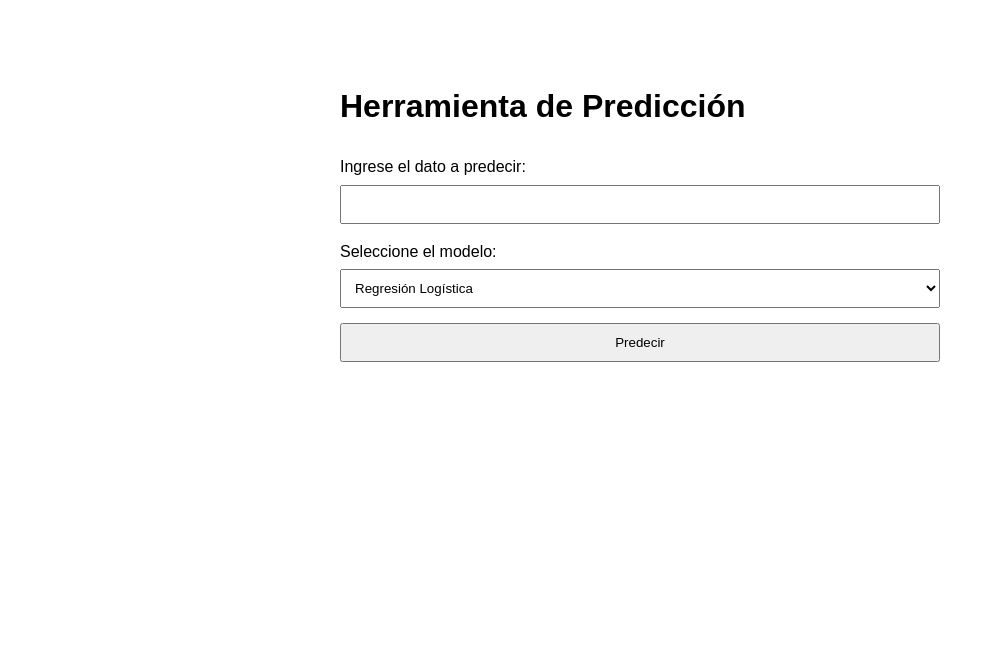
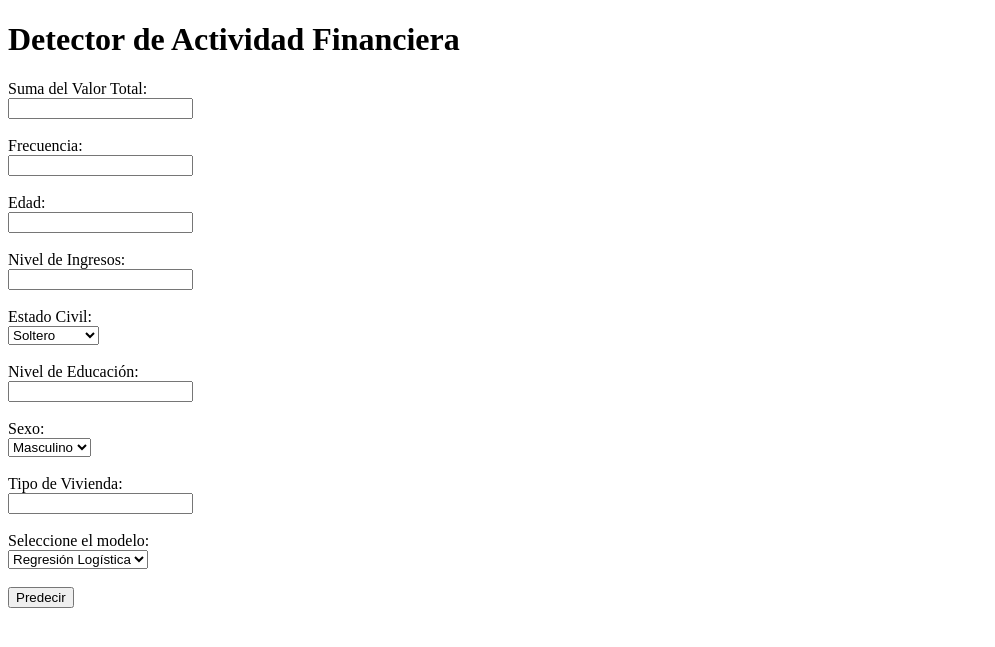
Before and after one commit to Mateo-Sudo-24/Proyecto_Fundamentos_IA, a Flask app: page / in a window 1280 px wide. Shown: the top 647 px of the page, without its empty margins (0-995 px from the left). Run offline with Flask 3, Linux system fonts and the light colour scheme; parts of the project's set-up code (start-up, migrations or seed data) failed here and were passed over.

Commit message:
Update index.html

```diff
--- a/src/templates/index.html
+++ b/src/templates/index.html
@@ -1,53 +1,68 @@
-<!-- templates/index.html -->
+<!-- templates/index.html CORREGIDO -->
 
 <!DOCTYPE html>
 <html lang="es">
 <head>
     <meta charset="UTF-8">
-    <meta name="viewport" content="width=device-width, initial-scale=1.0">
-    <title>Predicción con Modelos de IA</title>
-    <style>
-        body { font-family: sans-serif; max-width: 600px; margin: 40px auto; padding: 20px; line-height: 1.6; }
-        .form-group { margin-bottom: 15px; }
-        label { display: block; margin-bottom: 5px; }
-        input, select, button { width: 100%; padding: 10px; box-sizing: border-box; }
-        .result, .error { padding: 15px; margin-top: 20px; border-radius: 5px; }
-        .result { background-color: #e0f0e0; border: 1px solid #a0c0a0; }
-        .error { background-color: #f0e0e0; border: 1px solid #c0a0a0; color: #a00; }
-    </style>
+    <title>Detector de Actividad Lícita</title>
 </head>
 <body>
-    <h1>Herramienta de Predicción</h1>
+    <h1>Detector de Actividad Financiera</h1>
+    <form method="POST">
+        <!-- Campos para variables numéricas -->
+        <label for="sumValTot">Suma del Valor Total:</label><br>
+        <input type="number" step="any" id="sumValTot" name="sumValTot" required><br><br>
 
-    <form method="POST">
-        <div class="form-group">
-            <label for="dato">Ingrese el dato a predecir:</label>
-            <input type="number" step="any" id="dato" name="dato" required>
-        </div>
-        <div class="form-group">
-            <label for="modelo">Seleccione el modelo:</label>
-            <select id="modelo" name="modelo">
-                <option value="logistica">Regresión Logística</option>
-                <option value="arbol">Árbol de Decisión</option>
-            </select>
-        </div>
+        <label for="Frecuencia">Frecuencia:</label><br>
+        <input type="number" id="Frecuencia" name="Frecuencia" required><br><br>
+
+        <label for="edad">Edad:</label><br>
+        <input type="number" id="edad" name="edad" required><br><br>
+
+        <label for="nivelIngresos">Nivel de Ingresos:</label><br>
+        <input type="number" step="any" id="nivelIngresos" name="nivelIngresos" required><br><br>
+
+        <!-- Campos para variables categóricas -->
+        <label for="estadoCivil">Estado Civil:</label><br>
+        <select id="estadoCivil" name="estadoCivil">
+            <option value="S">Soltero</option>
+            <option value="C">Casado</option>
+            <option value="D">Divorciado</option>
+            <option value="V">Viudo</option>
+            <option value="U">Unión Libre</option>
+        </select><br><br>
+
+        <label for="nivelEducacion">Nivel de Educación:</label><br>
+        <input type="text" id="nivelEducacion" name="nivelEducacion" required><br><br>
+
+        <label for="sexo">Sexo:</label><br>
+        <select id="sexo" name="sexo">
+            <option value="M">Masculino</option>
+            <option value="F">Femenino</option>
+        </select><br><br>
+
+        <label for="tipoVivienda">Tipo de Vivienda:</label><br>
+        <input type="text" id="tipoVivienda" name="tipoVivienda" required><br><br>
+
+        <!-- Selección del modelo -->
+        <label for="modelo">Seleccione el modelo:</label><br>
+        <select id="modelo" name="modelo">
+            <option value="logistica">Regresión Logística</option>
+            <option value="arbol">Árbol de Decisión</option>
+        </select><br><br>
+
         <button type="submit">Predecir</button>
     </form>
 
-    <!-- 1. Bloque para mostrar errores de forma clara -->
-    {% if error_msg %}
-    <div class="error">
-        <strong>Error:</strong> {{ error_msg }}
-    </div>
+    {% if prediccion is not none %}
+        <h2>Resultado de la Predicción ({{ modelo_usado }}):</h2>
+        <p>
+            {% if prediccion == 1 %}
+                Actividad Sospechosa (UAFE)
+            {% else %}
+                Actividad No Sospechosa
+            {% endif %}
+        </p>
     {% endif %}
-
-    <!-- 2. Bloque mejorado para mostrar el resultado solo si existe -->
-    {% if prediccion is not none %}
-    <div class="result">
-        <p>Se utilizó el modelo: <strong>{{ modelo_usado }}</strong></p>
-        <p>El resultado de la predicción es: <strong>{{ prediccion }}</strong></p>
-    </div>
-    {% endif %}
-
 </body>
 </html>
```
